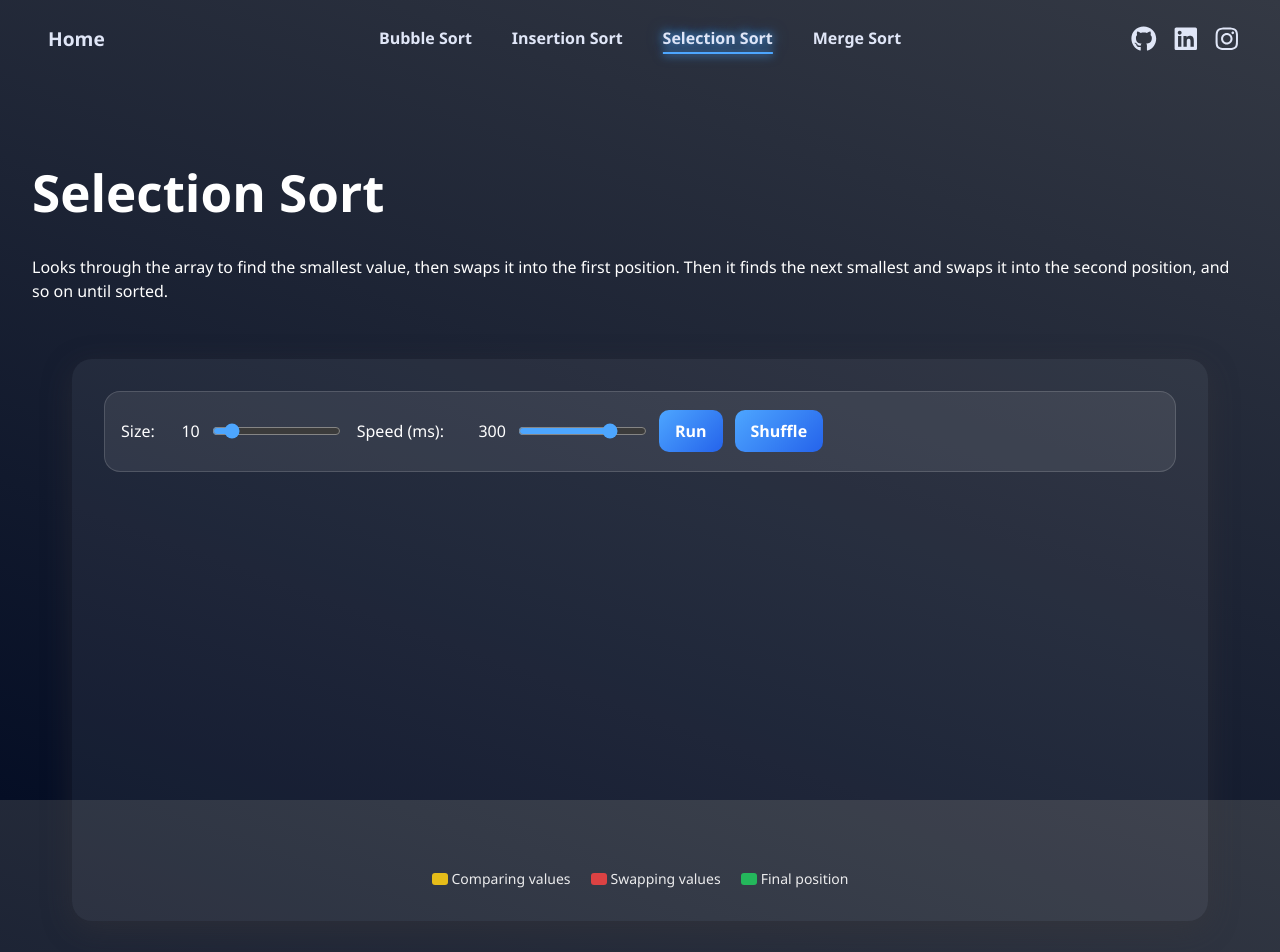
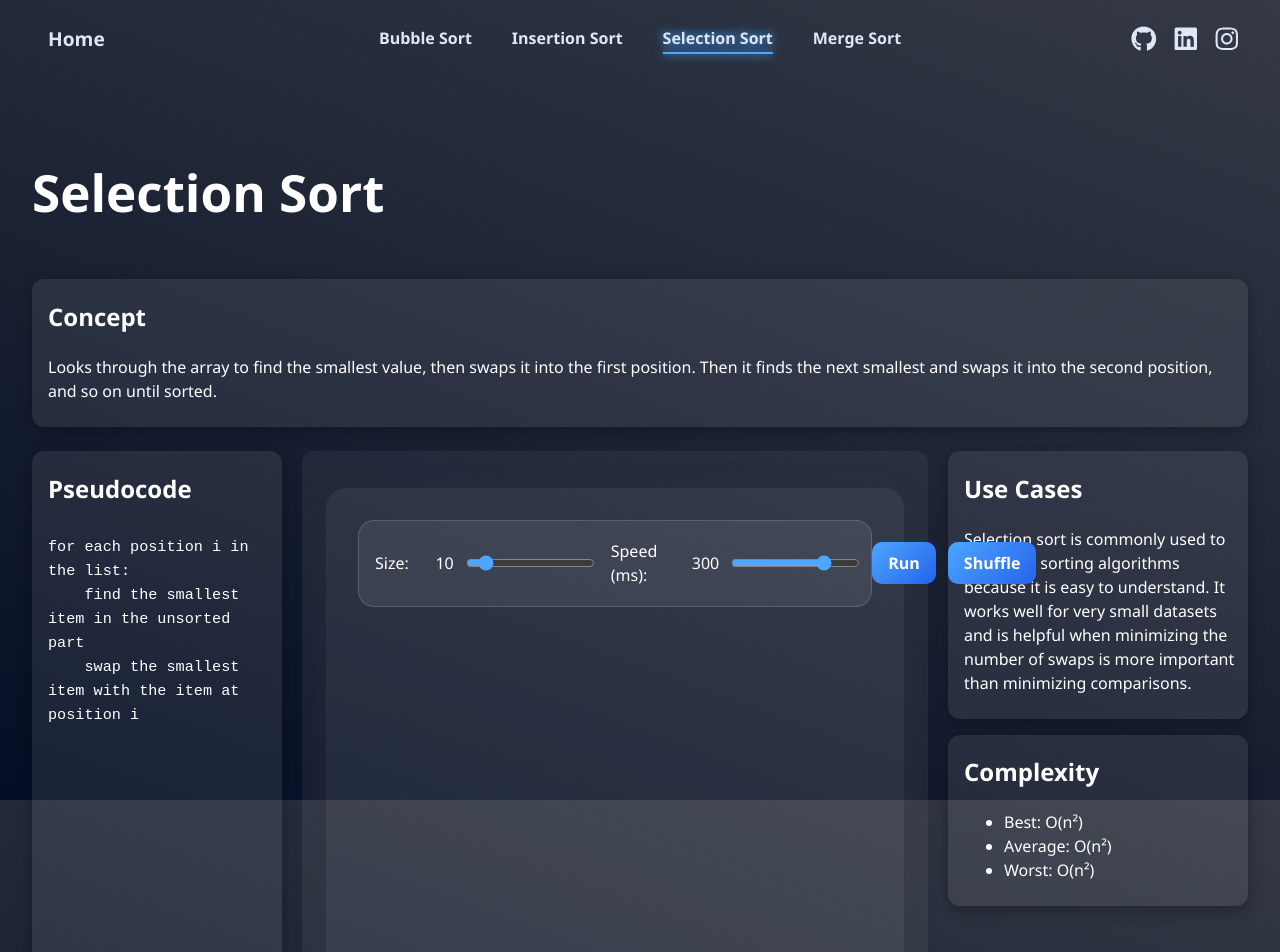
Before and after one commit to masonliiu/fullstack-algorithm-visualizer, a React (Vite) app in the folder frontend/: page /sorting/selection in a window 1280 px wide. Shown: the top 952 px of the page. Built offline with nearby package versions, Linux system fonts and the light colour scheme; no server answers.

Commit message:
selection sort page improvements

```diff
--- a/frontend/src/pages/Sorting/SelectionSort.jsx
+++ b/frontend/src/pages/Sorting/SelectionSort.jsx
@@ -4,11 +4,49 @@ import "../../styles/AlgorithmLayout.css";
 
 export default function SelectionSort() {
     return (
+        <div className="algorithm-container">
+            <h1>Selection Sort</h1>
 
-        <div style={{ padding: "32px", minHeight: "100vh", paddingTop: "130px", color: "white"}}>
-            <h1>Selection Sort</h1>
-            <p>Looks through the array to find the smallest value, then swaps it into the first position. Then it finds the next smallest and swaps it into the second position, and so on until sorted.</p>
+            <div className="card concept-card">
+                <h2>Concept</h2>
+                <p>
+                Looks through the array to find the smallest value, then swaps it into the first position. Then it finds the next smallest and swaps it into the second position, and so on until sorted.
+                </p>
+            </div>
+            <div className="algorithm-grid">
+                <div className="card pseudocode-card">
+                    <h2>Pseudocode</h2>
+                    <pre>
+                    {`for each position i in the list:
+    find the smallest item in the unsorted part
+    swap the smallest item with the item at position i`}
+                    </pre>
+                </div>
 
+                <div className="visualizer-wrapper">
+                    <Visualizer algo="insertion" />
+                </div>
+
+                <div className="card-stack">
+                    <div className="card use-cases-card">
+                        <h2>Use Cases</h2>
+                        <p>
+                        Selection sort is commonly used to introduce sorting algorithms because it is easy to understand.
+                        It works well for very small datasets and is helpful when minimizing the number of swaps is more important than minimizing comparisons.
+
+                        </p>
+                    </div>
+
+                    <div className="card">
+                        <h2>Complexity</h2>
+                        <ul>
+                            <li>Best: O(n²)</li>
+                            <li>Average: O(n²)</li>
+                            <li>Worst: O(n²)</li>
+                        </ul>
+                    </div>
+                </div>
+            </div>
             <Visualizer algo="selection" />
             <div className="relatedAlgorithms">
                 <h2>More Sorting Algorithms</h2>
```
